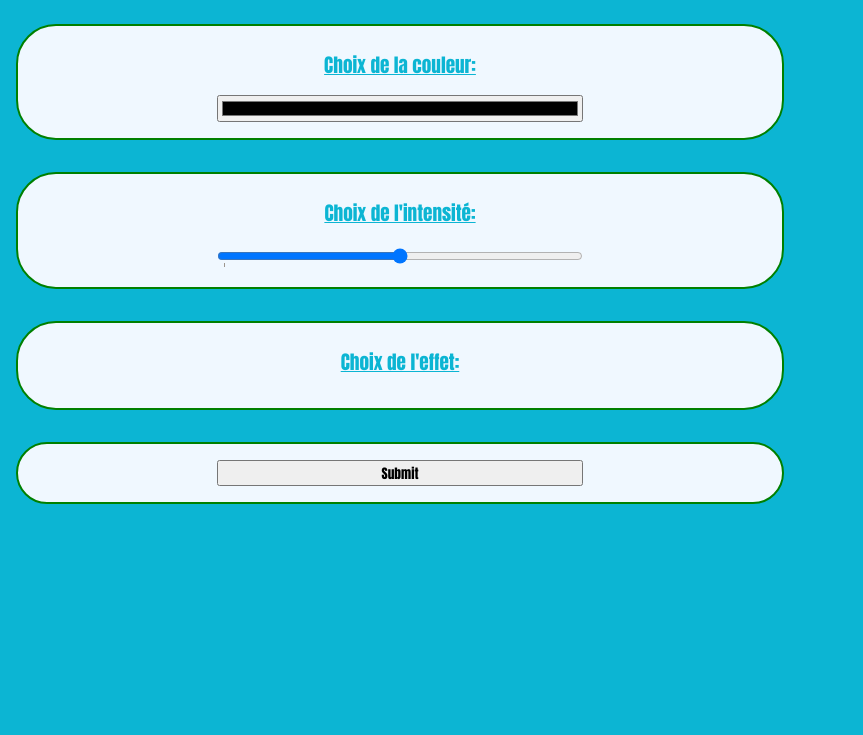
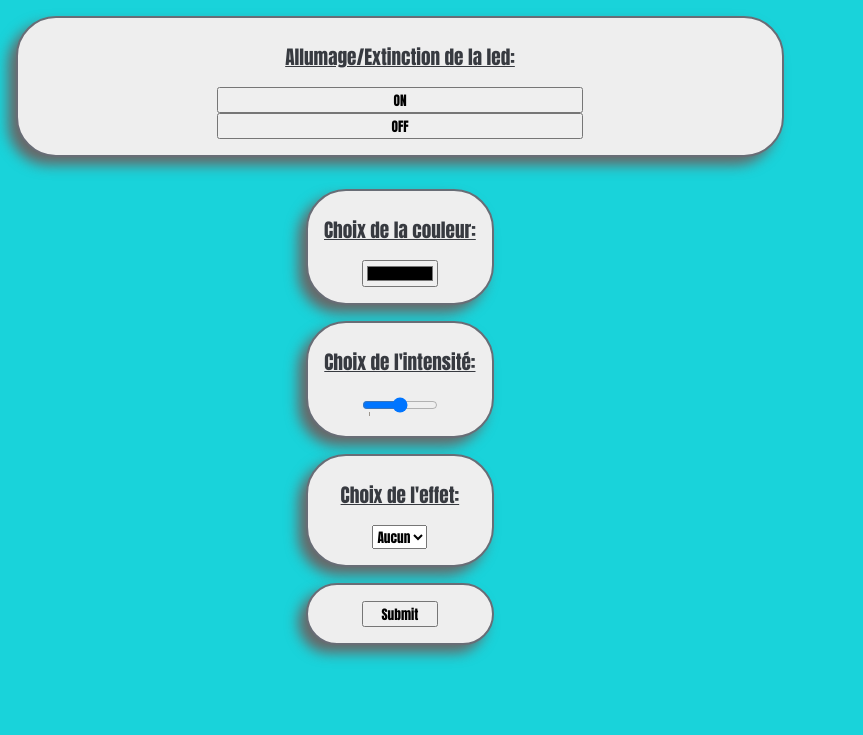
Before and after one commit to batsWTR/Smart_led_ctrl, a plain HTML site: page prog_esp/index.html in a window 1280 px wide. Shown: the part 65-800 px from the top of the page, without its empty margins (0-863 px from the left). Drawn offline with Linux system fonts and the light colour scheme.

Commit message:
ajout on/off

```diff
--- a/prog_esp/index.html
+++ b/prog_esp/index.html
@@ -13,6 +13,12 @@
 		</header>
 		<main class="main">
 			<div class="item">
+				<h2>Allumage/Extinction de la led:</h2>
+				<a href="/ledOn"><input type = "button" value="ON"> </a>
+				<a href="/ledOff"><input type="button" value="OFF"></a>
+			</div>
+			<form action="/LED" method="POST">
+				<div class="item">
 					<h2>Choix de la couleur:</h2>
 					<input type="color" />
 				</div>
@@ -27,12 +33,16 @@
 
 				<div class="item">
 					<h2>Choix de l'effet:</h2>
+					<select name="effet">
+						<option value="Aucun">Aucun</option>
+						<option value="Effet_1">Effet 1</option>
+					</select>
 				</div>
 				<div class="item">
-				<form action="/LED" method="POST">
 						<input type="submit" />
+				</div>
 			</form>
-			</div>
+
 		</main>
 	</body>
 </html>
--- a/prog_esp/style.css
+++ b/prog_esp/style.css
@@ -10,7 +10,7 @@ body
 	margin: 0;
 	padding: 0;
 	max-width: 800px;
-	background-color:#0cb5d3;
+	background-color:#19d3da;
 	color: white;
 	box-sizing: border-box;
 	font-size: 62.5%;
@@ -24,6 +24,7 @@ body
 
 .header h1{
 	text-align: center;
+	color: #eeeeee;
 	font-size: 2rem;
 	margin: 0;
 }
@@ -32,15 +33,16 @@ body
 	display: flex;
 	flex-direction: column;
 
-	align-items: flex-start;
-	margin: 1.5rem 1rem;
+	align-items: center;
+	margin: 1rem 1rem;
 }
 
 .item{
 	box-sizing: border-box;
-	background-color: aliceblue;
-	color: #0cb5d3;
-	border: 2px solid green;
+	background-color: #eeeeee;
+	color: #373a40;
+	border: 2px solid #686d76;
+	box-shadow: -0.5rem 0.5rem 0.8rem #686868;
 	border-radius: 2.5rem;
 	font-size: 0.8rem;
 	width: 100%;
```
Also changed, not shown: 1 other file. Lines whose indentation alone changed are shown as unchanged.
